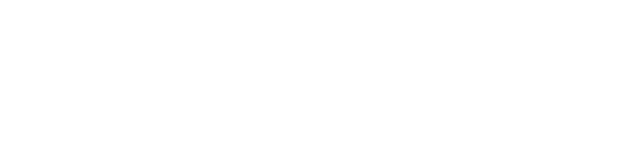
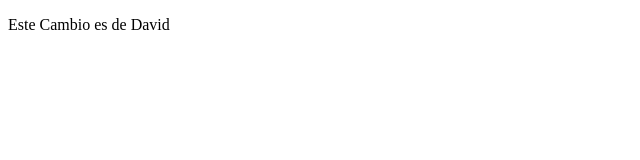
Before and after one commit to cencaladev/html1, a plain HTML site: page index.html in a window 1280 px wide. Shown: the whole page, without its empty margins (0-640 px from the left). Drawn offline with Linux system fonts and the light colour scheme.

Commit message:
un cambio nuevo

```diff
--- a/index.html
+++ b/index.html
@@ -41,5 +41,7 @@
 </head>
 <body>
 
+    <p>Este Cambio es de David </p>
+
 </body>
 </html>
```
